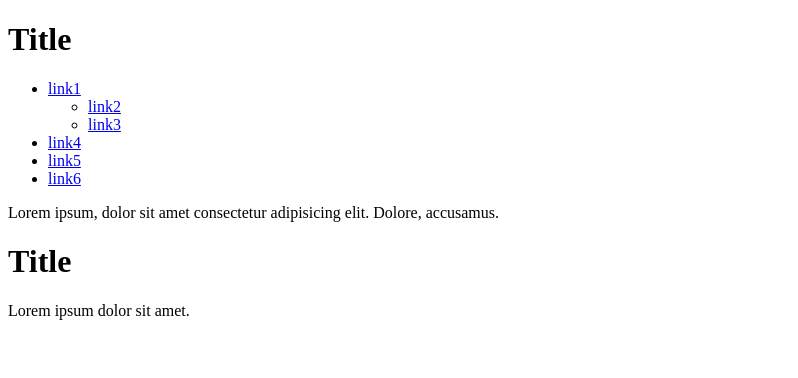
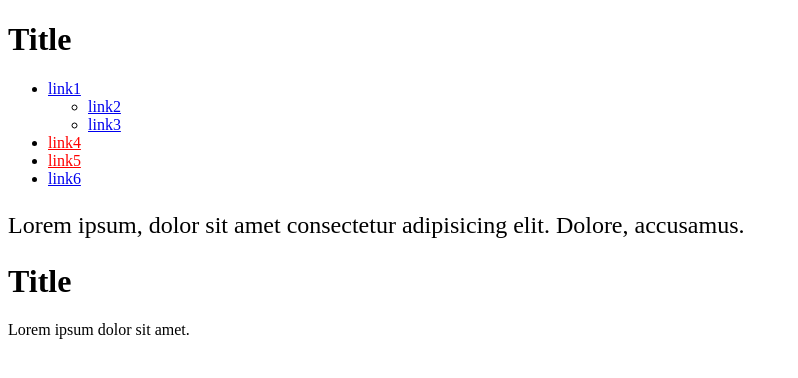
Before and after one commit to IronHedgehog/FE_1y_3_24_02_24, a plain HTML site: page dz.html in a window 1280 px wide. Shown: the whole page, without its empty margins (0-798 px from the left). Drawn offline with Linux system fonts and the light colour scheme.

Commit message:
css-start

```diff
--- /dev/null
+++ b/dz.css
@@ -0,0 +1,17 @@
+/* .red {
+  колір тексту буде змінено на червоний
+  color: red;
+} */
+
+/* селектор атрибуту [] */
+/* Збіг значення яке вписуєте має бути 100% */
+/* ^ - якщо посилання починається з данного набору символів то стилі буде підключено */
+a[href^="https"] {
+  color: red;
+}
+
+/* селектор сусіда - + */
+
+ul + p {
+  font-size: 24px;
+}
--- a/dz.html
+++ b/dz.html
@@ -3,9 +3,11 @@
   <head>
     <meta charset="UTF-8" />
     <meta name="viewport" content="width=device-width, initial-scale=1.0" />
+    <link rel="stylesheet" href="./dz.css" />
     <title>Document</title>
   </head>
   <body>
+    <!-- Не можна змінювати html код -->
     <div class="holder">
       <h1>Title</h1>
       <ul class="list">
```
